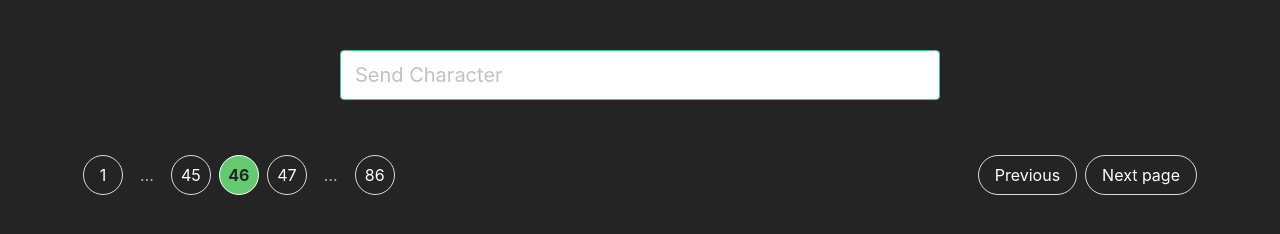
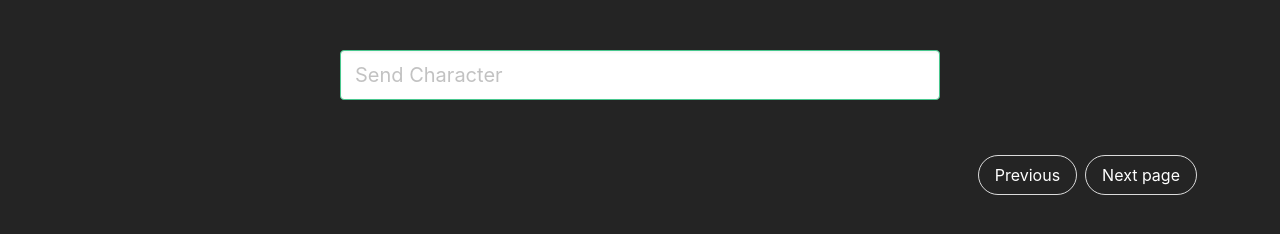
Before and after one commit to WilmerA/RickAndMorty, a website built with Vite: page index.html in a window 1280 px wide. Built offline with nearby package versions, Linux system fonts and the light colour scheme; no server answers.

Commit message:
chore(Html): Se comenta codigo para pruebas.

```diff
--- a/index.html
+++ b/index.html
@@ -25,15 +25,20 @@
         <nav class="pagination is-rounded" role="navigation" aria-label="pagination">
           <a class="pagination-previous">Previous</a>
           <a class="pagination-next">Next page</a>
-          <ul class="pagination-list">
+          <ul class="pagination-list"></ul>
+
+          <!-- <ul class="pagination-list">
+
             <li><a class="pagination-link" aria-label="Goto page 1">1</a></li>
             <li><span class="pagination-ellipsis">&hellip;</span></li>
-            <li><a class="pagination-link" aria-label="Goto page 45">45</a></li>
-            <li><a class="pagination-link is-current" aria-label="Page 46" aria-current="page">46</a></li>
-            <li><a class="pagination-link" aria-label="Goto page 47">47</a></li>
+            <li><a class="pagination-link" aria-label="Goto page 45">4</a></li>
+            <li><a class="pagination-link is-current" aria-label="Page 46" aria-current="page">5</a></li>
+            <li><a class="pagination-link" aria-label="Goto page 47">6</a></li>
             <li><span class="pagination-ellipsis">&hellip;</span></li>
             <li><a class="pagination-link" aria-label="Goto page 86">86</a></li>
-          </ul>
+
+          </ul> -->
+
         </nav>
 
         <div id="container-cards">
```
